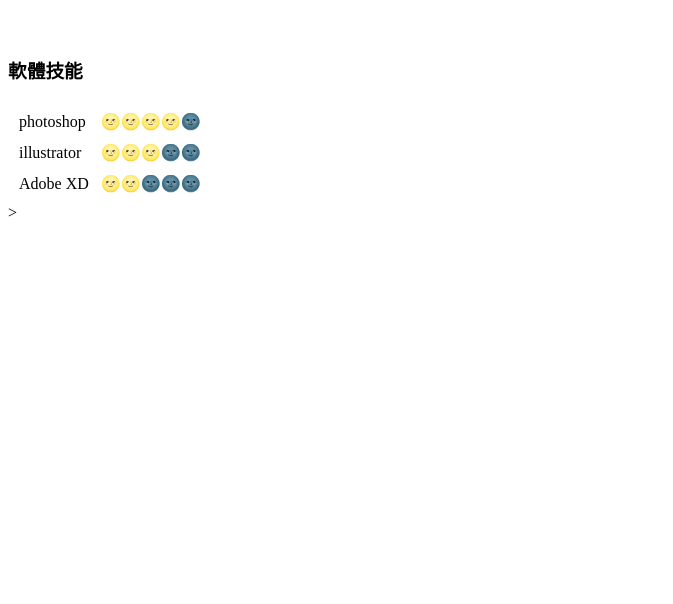
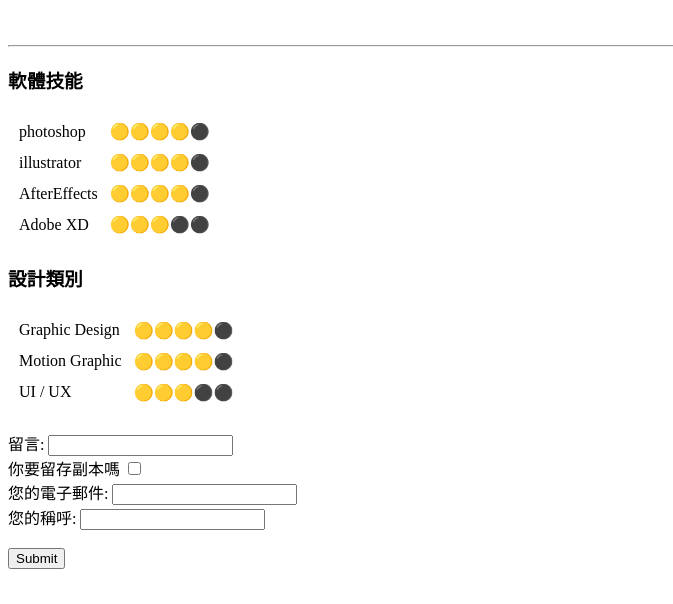
Before and after one commit to 110707004/2021cv, a plain HTML site: page index.html in a window 1280 px wide. Shown: the part 196-800 px from the top of the page, without its empty margins (0-673 px from the left). Drawn offline with Linux system fonts and the light colour scheme.

Commit message:
Add files via upload

```diff
--- a/index.html
+++ b/index.html
@@ -8,32 +8,63 @@
 <body>
     <table cellspacing="30">
 <tr>
-    <td><img src="AjWmf8J.jpeg" alt= "puppies" width="50" height="60"></td>
+    <td><img src="image\miru.png" alt= "puppies" width="150" height="150"></td>
     <td>    <h1>簡宏軒</h1>
         <p><em><strong>National Taipei University of Education, Dept. A&D,student</strong></em></p>
         <p><strong>藝設四甲 110707004</strong></p></td>
 </tr>
-    </table>
+</table>
 
-
+<hr>
     <h3>軟體技能</h3>
     <table cellspacing="10">
         <tr>
             <td>photoshop</td>
-            <td>🌝🌝🌝🌝🌚</td>
+            <td>🟡🟡🟡🟡⚫</td>
         </tr>
         <tr>
             <td>illustrator </td>
-            <td>🌝🌝🌝🌚🌚</td>
+            <td>🟡🟡🟡🟡⚫</td>
+        </tr>
+        <tr>
+            <td>AfterEffects</td>
+            <td>🟡🟡🟡🟡⚫</td>
         </tr>
         <tr>
             <td>Adobe XD</td>
-            <td>🌝🌝🌚🌚🌚</td>
+            <td>🟡🟡🟡⚫⚫</td>
         </tr>
-
-
     </table>
 
+    <h3>設計類別</h3>
+    <table cellspacing="10">
+        <tr>
+            <td>Graphic Design</td>
+            <td>🟡🟡🟡🟡⚫</td>
+        </tr>
+        <tr>
+            <td>Motion Graphic </td>
+            <td>🟡🟡🟡🟡⚫</td>
+        </tr>
+        <tr>
+            <td>UI / UX</td>
+            <td>🟡🟡🟡⚫⚫</td>
+        </tr>
+    </table>
+    <br>
+<form action="">
+<label>留言:</label>
+<input type ="text"><br>
+<label>你要留存副本嗎</label>
+<input type ="checkbox"><br>
+<label>您的電子郵件:</label>
+<input type ="text"><br>
+<label>您的稱呼:</label>
+<input type ="text"><br>
+<br>
+<input type ="submit">
 
-    ></body>
+</form>
+
+    </body>
 </html>
```
Also changed, not shown: image/miru.png (added).
